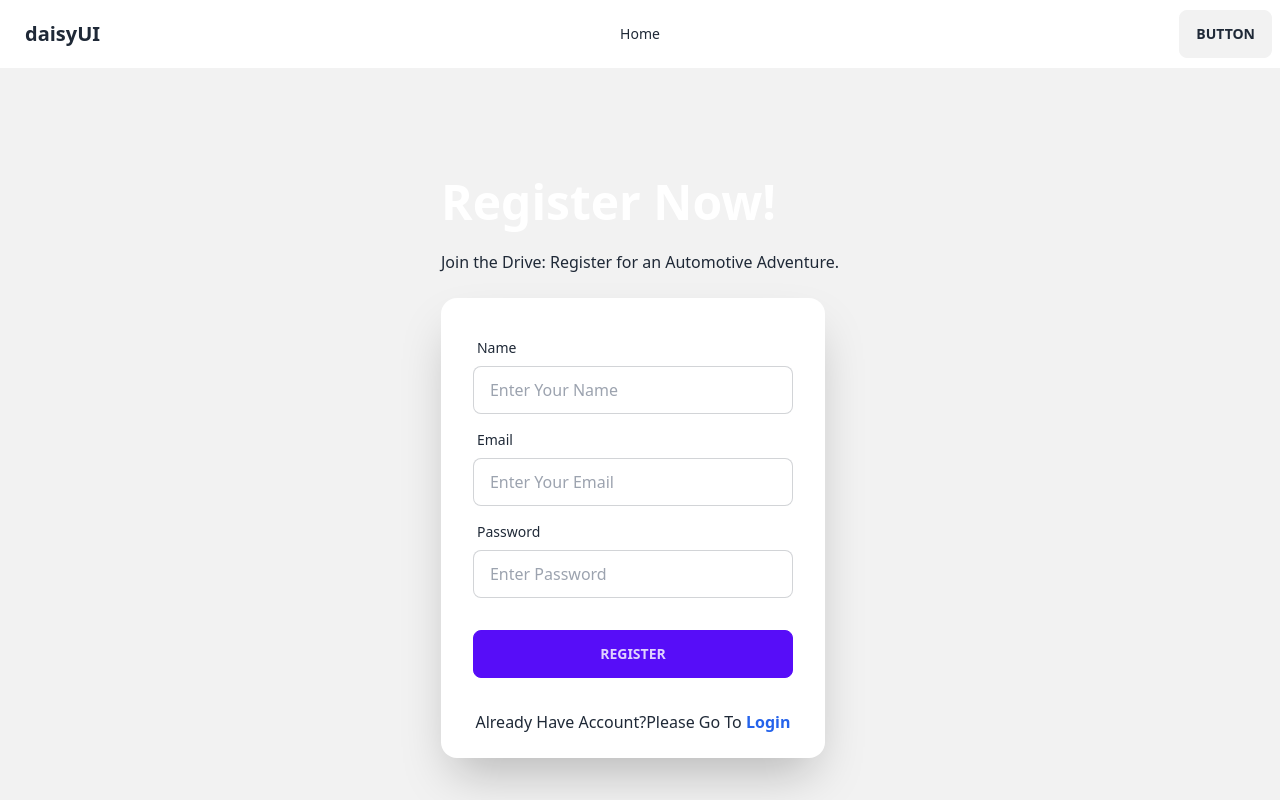
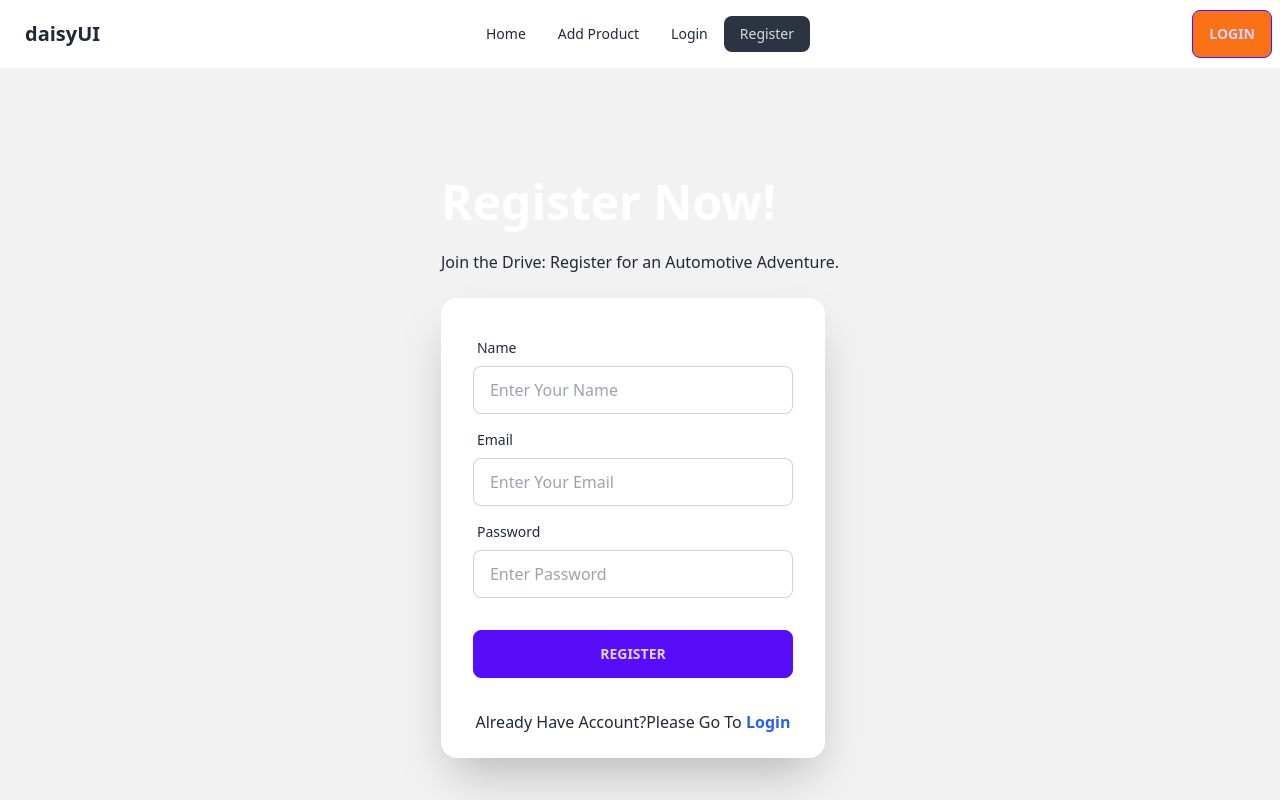
Before and after one commit to Tamal2026/Automobile-Client, a React (Vite) app: page /register in a window 1280 px wide. Shown: the top 800 px of the page. Built offline with nearby package versions, Linux system fonts and the light colour scheme.

Commit message:
Navbar complete

```diff
--- a/src/Components/Navbar/Navbar.jsx
+++ b/src/Components/Navbar/Navbar.jsx
@@ -1,48 +1,101 @@
-import { useContext } from "react";
-import { NavLink } from "react-router-dom";
+import { useContext, useEffect, useState } from "react";
+import { Link, NavLink } from "react-router-dom";
 import { AuthContext } from "../Provider/AuthProvider";
 
 const Navbar = () => {
-const {user} = useContext(AuthContext)
-    const navLinks =
-    <li><NavLink to="/">Home</NavLink></li>
+  const [loggedInUserInfo, setLoggedInUserInfo] = useState({
+    email: "",
+    photoURL: "https://i.ibb.co/ZTFfkFc/user.png", // Default User Image URL
+  });
+  const { user, logOut } = useContext(AuthContext);
 
+  useEffect(() => {
+    if (user) {
+      setLoggedInUserInfo({
+        email: user.email || "",
+        photoURL: user.photoURL || "https://i.ibb.co/ZTFfkFc/user.png",
+      });
+    }
+  }, [user]);
+  const handleSignout = () => {
+    logOut().then().catch();
+  };
+  const navLinks = (
+    <>
+      <li>
+        <NavLink to="/">Home</NavLink>
+      </li>
 
+      <li>
+        <NavLink to="/addproduct">Add Product</NavLink>
+      </li>
 
-    {user ? (
-  <>
-
-
-    <li><NavLink to="/addproduct">Add Product</NavLink></li>
+      <li>
+        <NavLink to="/login">Login</NavLink>
+      </li>
+      <li>
+        <NavLink to="/register">Register</NavLink>
+      </li>
     </>
-) : (
-  <>
-    <li><NavLink to="/login">Login</NavLink></li>
-    <li><NavLink to="/register">Register</NavLink></li>
-  </>
-)}
-
+  );
 
   return (
     <div className="navbar bg-base-100">
       <div className="navbar-start">
         <div className="dropdown">
           <label tabIndex={0} className="btn btn-ghost lg:hidden">
-              <svg xmlns="http://www.w3.org/2000/svg" className="h-5 w-5" fill="none" viewBox="0 0 24 24" stroke="currentColor"><path strokeLinecap="round" strokeLinejoin="round" strokeWidth="2" d="M4 6h16M4 12h8m-8 6h16" /></svg>
+            <svg
+              xmlns="http://www.w3.org/2000/svg"
+              className="h-5 w-5"
+              fill="none"
+              viewBox="0 0 24 24"
+              stroke="currentColor"
+            >
+              <path
+                strokeLinecap="round"
+                strokeLinejoin="round"
+                strokeWidth="2"
+                d="M4 6h16M4 12h8m-8 6h16"
+              />
+            </svg>
           </label>
-            <ul tabIndex={0} className="menu menu-sm dropdown-content mt-3 z-[1] p-2 shadow bg-base-100 rounded-box w-52">
+          <ul
+            tabIndex={0}
+            className="menu menu-sm dropdown-content mt-3 z-[1] p-2 shadow bg-base-100 rounded-box w-52"
+          >
             {navLinks}
           </ul>
         </div>
         <a className="btn btn-ghost normal-case text-xl">daisyUI</a>
       </div>
       <div className="navbar-center hidden lg:flex">
-          <ul className="menu menu-horizontal px-1">
-           {navLinks}
-          </ul>
+        <ul className="menu menu-horizontal px-1">{navLinks}</ul>
       </div>
-        <div className="navbar-end">
-          <a className="btn">Button</a>
+      <div className=" navbar-end gap-3">
+        {user && (
+          <div className="flex  pr-4 gap-4 items-center">
+            <div>
+              <p>{loggedInUserInfo.email}</p>
+            </div>
+            <img
+              className="rounded-full w-10"
+              src={loggedInUserInfo.photoURL}
+              alt="User"
+            />
+          </div>
+        )}
+        {user ? (
+          <button
+            onClick={handleSignout}
+            className="btn btn-primary bg-red-600"
+          >
+            Logout
+          </button>
+        ) : (
+          <Link to="/login">
+            <button className="btn btn-primary bg-orange-500">Login</button>
+          </Link>
+        )}
       </div>
     </div>
   );
--- a/src/Components/Provider/AuthProvider.jsx
+++ b/src/Components/Provider/AuthProvider.jsx
@@ -1,7 +1,7 @@
 /* eslint-disable react/prop-types */
 import { createContext, useState } from "react";
 
-import { getAuth, createUserWithEmailAndPassword, signInWithEmailAndPassword } from "firebase/auth";
+import { getAuth, createUserWithEmailAndPassword, signInWithEmailAndPassword, signOut } from "firebase/auth";
 import app from "../../Firebase/firebase.config";
 
 export const AuthContext = createContext(null);
@@ -17,9 +17,14 @@ const AuthProvider = ({ children }) => {
     const signIn = (email, password) => {
         return signInWithEmailAndPassword(auth, email, password);
     };
+    const logOut = ()=>{
+
+        return signOut(auth)
 
 
-    const authInfo = { user, createUser, signIn };
+    }
+
+    const authInfo = { user, createUser, signIn,logOut };
 
     return (
         <AuthContext.Provider value={authInfo}>
```
Lines whose indentation alone changed are shown as unchanged.
